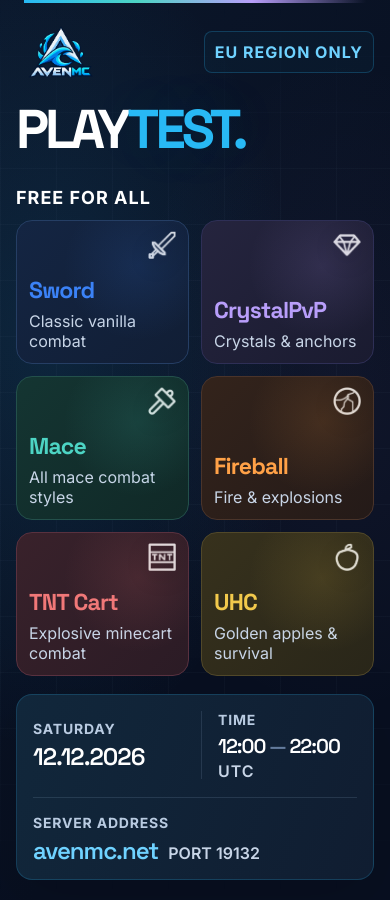
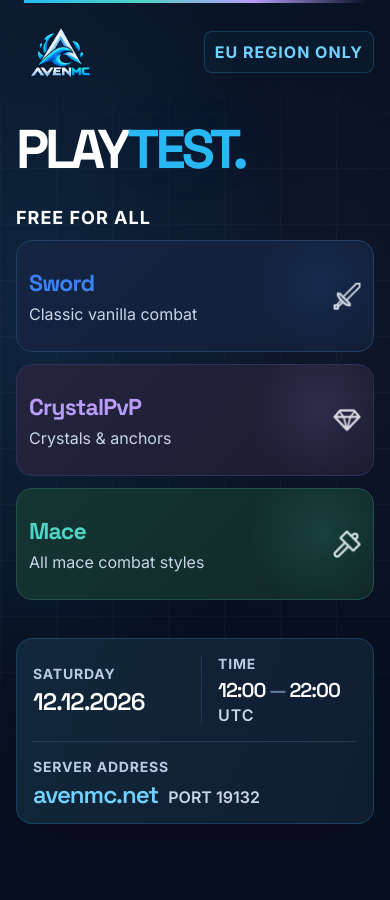
Before and after one commit to AvenMC/website, a plain HTML site: page playtest.html in a window 390 px wide. After the commit the page ends 844 px from the top, so only its background shows below. Drawn offline with Linux system fonts and the light colour scheme.

Commit message:
Correct playtest lineup to the three FFA modes
Co-authored-by: Copilot <223556219+Copilot@users.noreply.github.com>

```diff
--- a/css/playtest.css
+++ b/css/playtest.css
@@ -49,7 +49,7 @@ h1 { font-family: var(--fontHeading); font-size: 136px; line-height: 0.88; lette
 h1 span { display: block; color: var(--colorPrimary); text-shadow: 0 0 65px #28b9f521; }
 .modesHeading { display: flex; align-items: center; justify-content: space-between; margin-bottom: 21px; }
 .modesHeading h2 { font-size: 20px; letter-spacing: 2px; margin: 0; font-weight: 700; }
-.modeGrid { display: grid; grid-template-columns: repeat(2, minmax(0, 1fr)); gap: 18px; }
+.modeGrid { display: grid; grid-template-columns: minmax(0, 1fr); gap: 18px; }
 .mode { position: relative; display: flex; flex-direction: column; justify-content: center; min-height: 160px; padding: 24px; border: 1px solid var(--edge); border-radius: 16px; background: linear-gradient(135deg, color-mix(in srgb, var(--accent) 7%, var(--panel)), var(--panel)); overflow: hidden; }
 .mode::after { content: ""; position: absolute; right: -25px; top: -30px; width: 150px; height: 150px; background: radial-gradient(circle, color-mix(in srgb, var(--accent) 12%, transparent), transparent 70%); }
 .mode > div { padding-right: 60px; }
@@ -59,9 +59,6 @@ h1 span { display: block; color: var(--colorPrimary); text-shadow: 0 0 65px #28b
 .sword { --accent: var(--colorSword); --panel: var(--colorSwordPanel); --edge: var(--colorSwordEdge); }
 .crystal { --accent: var(--colorCrystal); --panel: var(--colorCrystalPanel); --edge: var(--colorCrystalEdge); }
 .mace { --accent: var(--colorMace); --panel: var(--colorMacePanel); --edge: var(--colorMaceEdge); }
-.fireball { --accent: var(--colorFireball); --panel: var(--colorFireballPanel); --edge: var(--colorFireballEdge); }
-.tnt { --accent: var(--colorTntCart); --panel: var(--colorTntCartPanel); --edge: var(--colorTntCartEdge); }
-.uhc { --accent: var(--colorUhc); --panel: var(--colorUhcPanel); --edge: var(--colorUhcEdge); }
 
 .schedule { display: grid; grid-template-columns: 1fr 1.28fr 1.1fr; align-items: center; padding: 32px 38px; border: 1px solid #28b9f533; border-radius: 16px; background: linear-gradient(110deg, #11273b, #101d31); box-shadow: 0 18px 60px #0002; }
 .detailLabel { display: block; font-size: 18px; font-weight: 700; letter-spacing: 2px; color: #b9cbe1; margin-bottom: 13px; }
@@ -122,9 +119,8 @@ h1 span { display: block; color: var(--colorPrimary); text-shadow: 0 0 65px #28b
 
 @media (max-width: 440px) {
   .poster { padding: 20px 16px; }
-  .mode { min-height: 144px; justify-content: flex-end; padding: 12px; }
-  .mode > div { padding-right: 0; }
-  .mode img { width: 28px; height: 28px; top: 10px; right: 12px; transform: none; }
+  .mode { min-height: 112px; padding: 12px; }
+  .mode img { width: 28px; height: 28px; }
   .mode h3 { font-size: 23px; }
   .mode p { font-size: 16px; }
   .schedule { padding: 16px; }
--- a/playtest.html
+++ b/playtest.html
@@ -6,7 +6,7 @@
     <meta name="robots" content="noindex, nofollow">
     <title>AVENMC — December Playtest</title>
     <link rel="stylesheet" href="css/tokens.css?v=136">
-    <link rel="stylesheet" href="css/playtest.css?v=4">
+    <link rel="stylesheet" href="css/playtest.css?v=5">
   </head>
   <body>
     <main class="poster">
@@ -35,18 +35,6 @@
               <img src="assets/icons/mace.png?v=2" alt="">
               <div><h3>Mace</h3><p>All mace combat styles</p></div>
             </article>
-            <article class="mode fireball">
-              <img src="assets/icons/fireball.png" alt="">
-              <div><h3>Fireball</h3><p>Fire &amp; explosions</p></div>
-            </article>
-            <article class="mode tnt">
-              <img src="assets/icons/tnt.png" alt="">
-              <div><h3>TNT Cart</h3><p>Explosive minecart combat</p></div>
-            </article>
-            <article class="mode uhc">
-              <img src="assets/icons/apple.png" alt="">
-              <div><h3>UHC</h3><p>Golden apples &amp; survival</p></div>
-            </article>
           </div>
         </div>
       </section>
```
